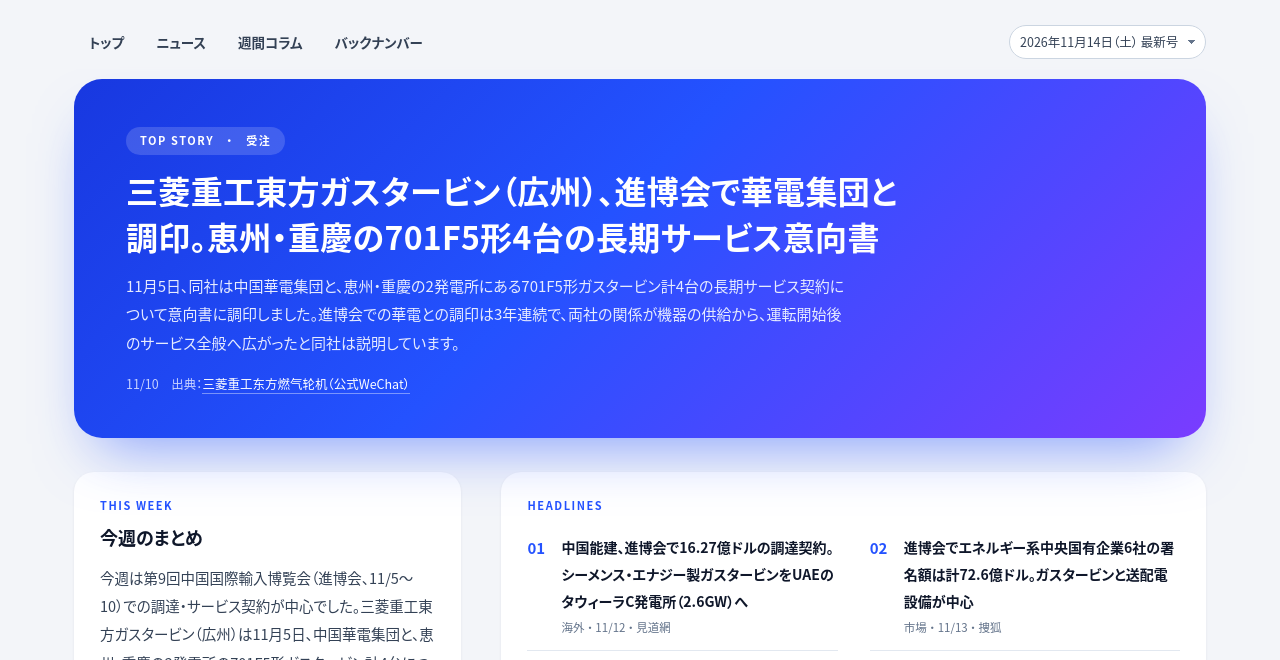
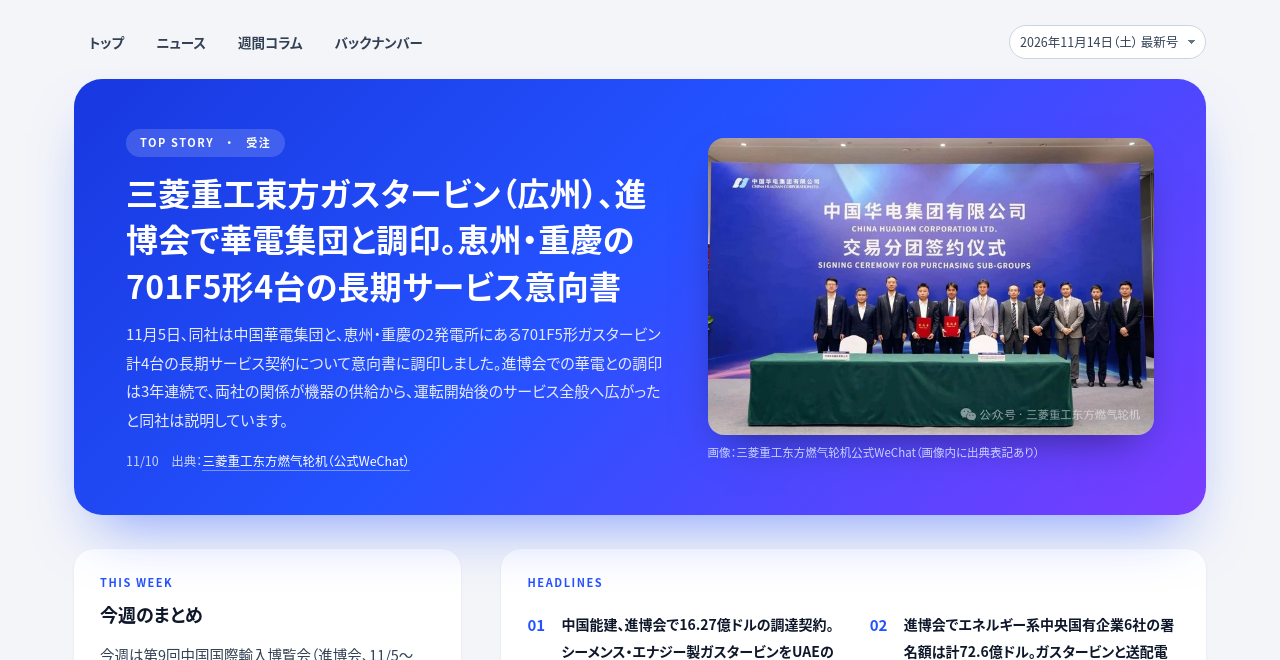
Before and after one commit to chiheruc-85/gt-watch, a plain HTML site: page index.html in a window 1280 px wide. Shown: the part 102-762 px from the top of the page. Drawn offline with Linux system fonts and the light colour scheme.

Commit message:
Add signing ceremony photo to top story (with credit)
Co-Authored-By: Claude Sonnet 5.5 <noreply@anthropic.com>
Claude-Session: https://claude.ai/code/session_017MApqJ8BEvB1DaohmMpDRS

```diff
--- a/editions.json
+++ b/editions.json
@@ -11,7 +11,10 @@
      "title": "三菱重工東方ガスタービン（広州）、進博会で華電集団と調印。恵州・重慶の701F5形4台の長期サービス意向書",
      "summary": "11月5日、同社は中国華電集団と、恵州・重慶の2発電所にある701F5形ガスタービン計4台の長期サービス契約について意向書に調印しました。進博会での華電との調印は3年連続で、両社の関係が機器の供給から、運転開始後のサービス全般へ広がったと同社は説明しています。",
      "source": "三菱重工东方燃气轮机（公式WeChat）",
-     "url": "https://mp.weixin.qq.com/s/c5evTaK1kWFjoOgYmmkiTQ"
+     "url": "https://mp.weixin.qq.com/s/c5evTaK1kWFjoOgYmmkiTQ",
+     "image": "img/2026-11-14-huadian-signing.jpg",
+     "imageAlt": "中国華電集団の交易分団調印式での記念撮影",
+     "imageCredit": "画像：三菱重工东方燃气轮机公式WeChat（画像内に出典表記あり）"
     },
     {
      "date": "11/12",
--- a/index.html
+++ b/index.html
@@ -248,6 +248,14 @@
   .col-refs a{border-bottom:1px solid var(--line2)}
   .column .act{display:flex;justify-content:flex-end;margin-top:16px}
   @media (max-width:640px){.hero .wrap{padding:32px 22px 30px}.band .wrap{padding:34px 22px 72px}.column{padding:26px 22px 24px;border-radius:20px;margin-left:16px;margin-right:16px}}
+
+  /* top story image */
+  .hero .eyebrow{display:inline-block}
+  .hero .wrap.has-img{display:grid;grid-template-columns:1.1fr .9fr;gap:36px;align-items:center}
+  .hero .hfig{margin:0}
+  .hero .hfig img{position:static;inset:auto;width:100%;height:auto;object-fit:initial;opacity:1;border-radius:16px;display:block;box-shadow:0 18px 40px -18px rgba(0,0,0,.5)}
+  .hero .hfig figcaption{font-size:11.5px;color:#c9d3ff;margin-top:8px;line-height:1.6}
+  @media (max-width:820px){.hero .wrap.has-img{grid-template-columns:1fr;gap:24px}}
 </style>
 </head>
 <body>
@@ -363,11 +371,13 @@
     $('ed').innerHTML = '<b>'+esc(fmtJP(e.date))+'号</b>通算 '+E.length+' 号　｜　対象期間 '+esc(e.period||'');
 
     const top = news.find(n=>!n.ctx) || news[0] || {};
+    $('hero').className = 'wrap'+(top.image?' has-img':'');
     $('hero').innerHTML =
-      '<div class="eyebrow">Top Story'+(top.cat?'　・　'+esc(top.cat):'')+'</div>'+
+      '<div class="htext"><div class="eyebrow">Top Story'+(top.cat?'　・　'+esc(top.cat):'')+'</div>'+
       '<h1>'+(top.url?ext(top, esc(top.title)):esc(top.title||''))+'</h1>'+
       (top.summary?'<p class="dek">'+esc(top.summary)+'</p>':'')+
-      '<div class="meta">'+esc(top.date||'')+'　出典：'+(top.url?ext(top, esc(top.source)):'')+'</div>';
+      '<div class="meta">'+esc(top.date||'')+'　出典：'+(top.url?ext(top, esc(top.source)):'')+'</div></div>'+
+      (top.image?'<figure class="hfig"><img src="'+esc(top.image)+'" alt="'+esc(top.imageAlt||'')+'" loading="eager"><figcaption>'+esc(top.imageCredit||'')+'</figcaption></figure>':'');
 
     $('note').innerHTML = '<div class="eyebrow">This Week</div><h2>今週のまとめ</h2><p>'+esc(e.summary||'')+'</p><div class="period">対象期間：'+esc(e.period||'')+'</div>';
 
```
Also changed, not shown: img/2026-11-14-huadian-signing.jpg (added).
